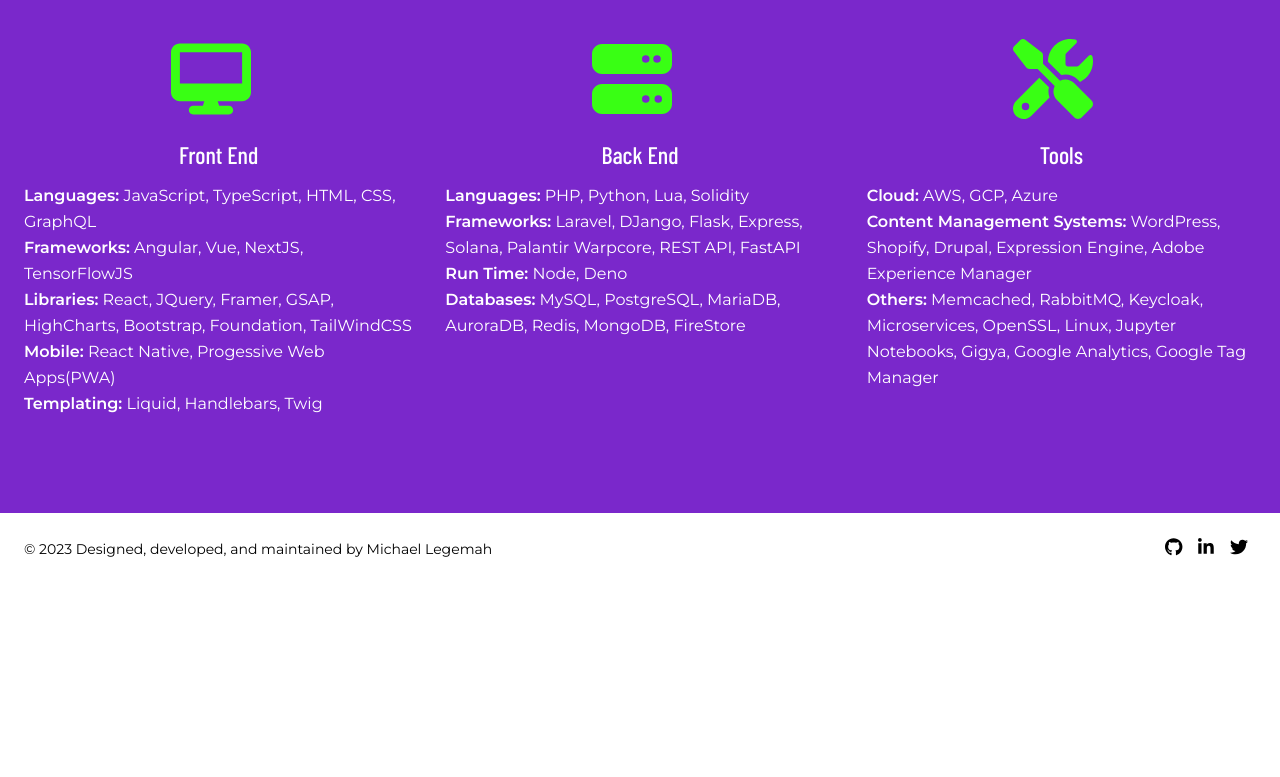
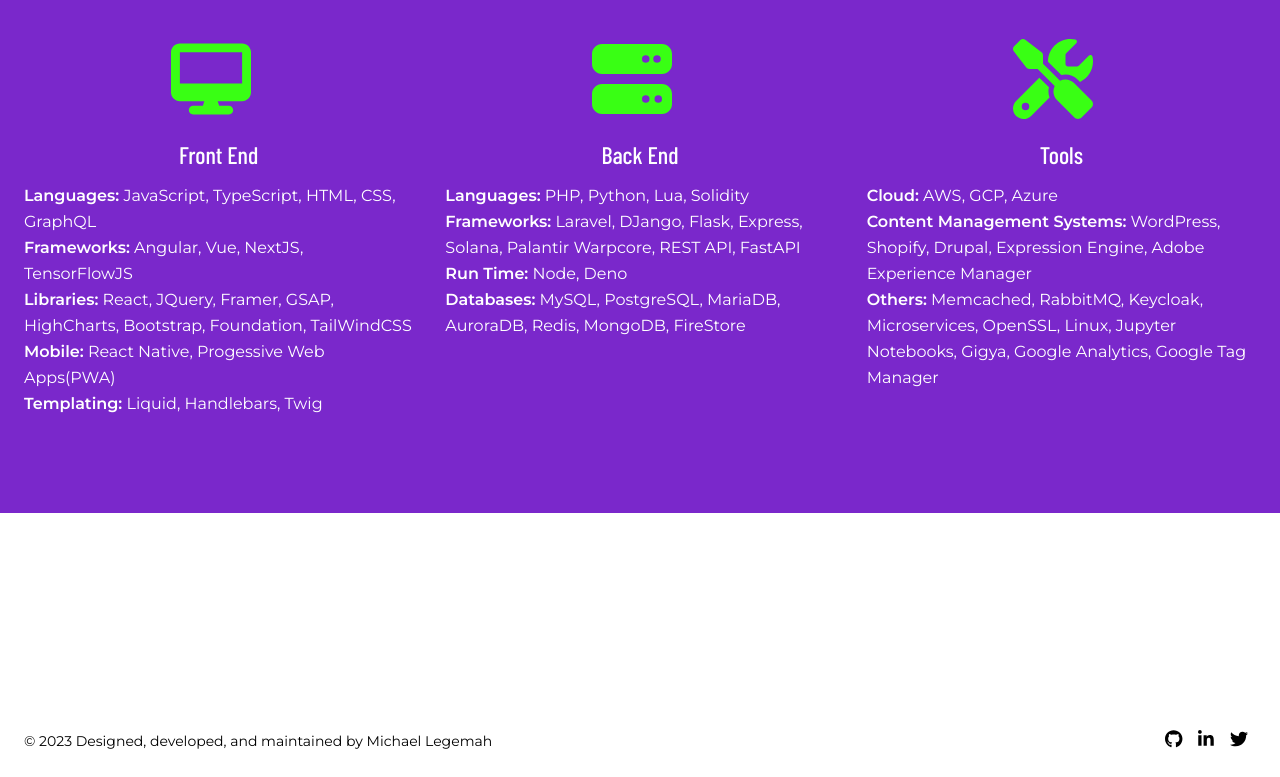
Before and after one commit to MikeLegemah5799/mleg-portfolio, a Next.js app: page /about in a window 1280 px wide. Shown: the part 1717-2494 px from the top of the page. Before the commit the page ends 2302 px from the top, so only its background shows below. Built offline with nearby package versions, Linux system fonts and the light colour scheme.

Commit message:
adjusted SEO

```diff
--- /dev/null
+++ b/components/Timeline/Timeline.js
@@ -0,0 +1,11 @@
+import React from 'react';
+import { motion } from 'framer-motion';
+
+const Timeline = () => {
+    return (
+        <section className="mx-auto container py-24 px-6">
+        </section>
+    );
+}
+
+export default Timeline;
--- a/pages/about.js
+++ b/pages/about.js
@@ -1,14 +1,23 @@
-import NextSeo from 'next-seo';
+import { NextSeo } from 'next-seo';
 import AboutHeader from '../components/AboutHeader/AboutHeader';
 import Summary from '../components/Summary/Summary';
 import TechStack from '../components/TechStack/TechStack';
+import Timeline from '../components/Timeline/Timeline';
 
 const About = () => {
     return (
         <div className="grow">
+            <NextSeo
+                openGraph={{
+                    title: 'So Who Is Michael Legemah?',
+                    url: 'https://www.mleg.tech/about',
+                    description: 'I&apos;m a Front End biased Software Engineer with over 10 years of professional experience. I&apos;ve worked in industries ranging from financial, to consumer packaged goods and everything in between.'
+                }}
+            />
             <AboutHeader />
             <Summary />
             <TechStack />
+            <Timeline />
         </div>
     );
 };
```
